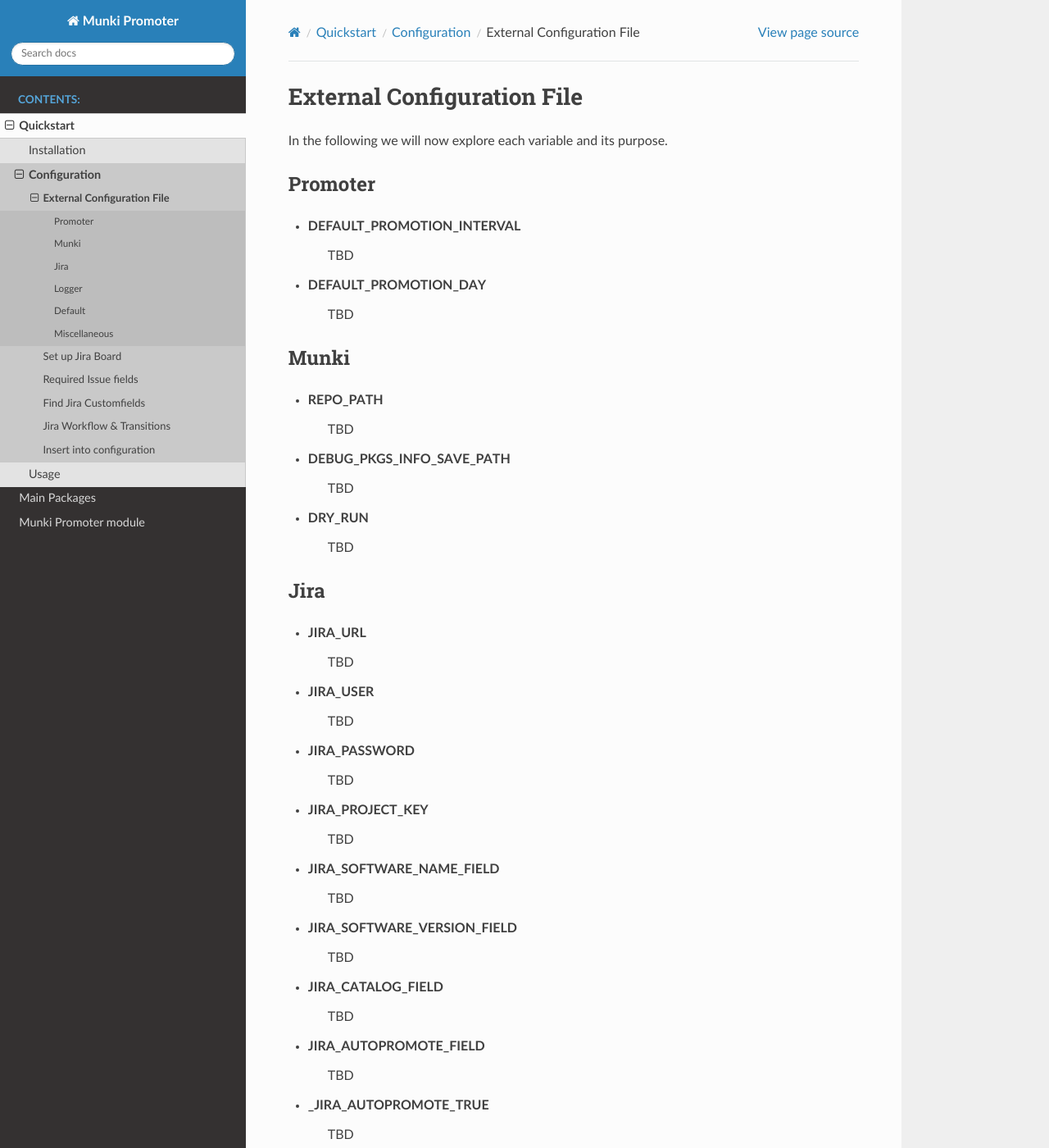
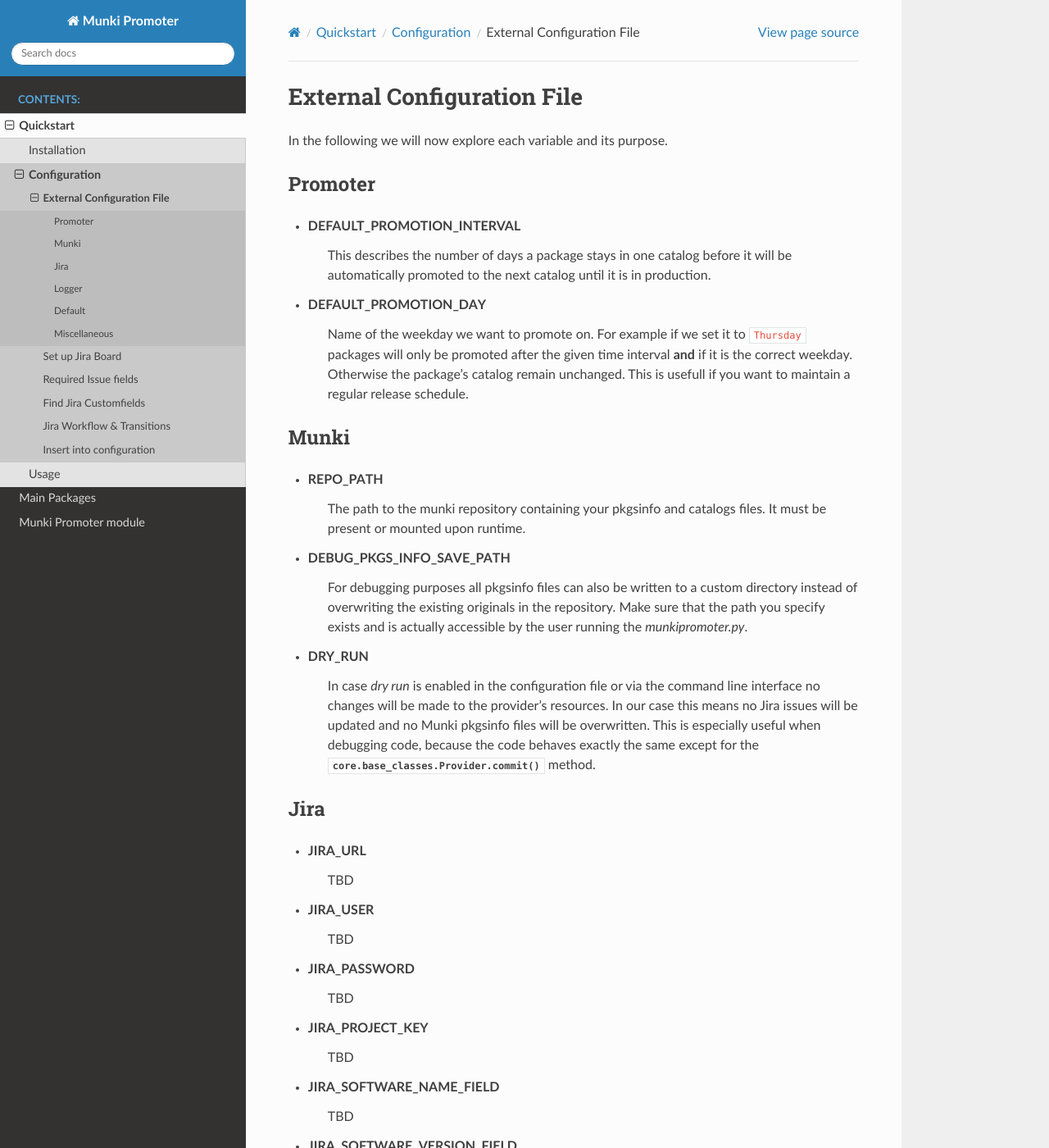
Before and after one commit to tcinbis/munkipromoter, a Sphinx documentation site: the page built from docs/ini-config.rst, in a window 1280 px wide and 1400 px high. Shown: the whole window at 82% size. Built offline with Sphinx 7.4.7 and the Read the Docs theme 2.0.0, drawn with Linux system fonts in a browser that asks for light colours.

Commit message:
Added first documentation for config values.
Signed-off-by: Tom Cinbis <tom.cinbis@unibas.ch>

```diff
--- a/docs/ini-config.rst
+++ b/docs/ini-config.rst
@@ -6,19 +6,36 @@
 Promoter
 --------
 - DEFAULT_PROMOTION_INTERVAL
-    TBD
+    This describes the number of days a package stays in one catalog before it
+    will be automatically promoted to the next catalog until it is in
+    production.
 
 - DEFAULT_PROMOTION_DAY
-    TBD
+    Name of the weekday we want to promote on. For example if we set it to
+    ``Thursday`` packages will only be promoted after the given time interval
+    **and** if it is the correct weekday. Otherwise the package's catalog remain
+    unchanged. This is usefull if you want to maintain a regular release
+    schedule.
 
 Munki
 -----
 - REPO_PATH
-    TBD
+    The path to the munki repository containing your pkgsinfo and catalogs
+    files. It must be present or mounted upon runtime.
+
 - DEBUG_PKGS_INFO_SAVE_PATH
-    TBD
+    For debugging purposes all pkgsinfo files can also be written to a custom
+    directory instead of overwriting the existing originals in the repository.
+    Make sure that the path you specify exists and is actually accessible by the
+    user running the *munkipromoter.py*.
+
 - DRY_RUN
-    TBD
+    In case *dry run* is enabled in the configuration file or via the command
+    line interface no changes will be made to the provider's resources. In our
+    case this means no Jira issues will be updated and no Munki pkgsinfo files
+    will be overwritten. This is especially useful when debugging code, because
+    the code behaves exactly the same except for the
+    :func:`core.base_classes.Provider.commit()` method.
 
 Jira
 ----
```
